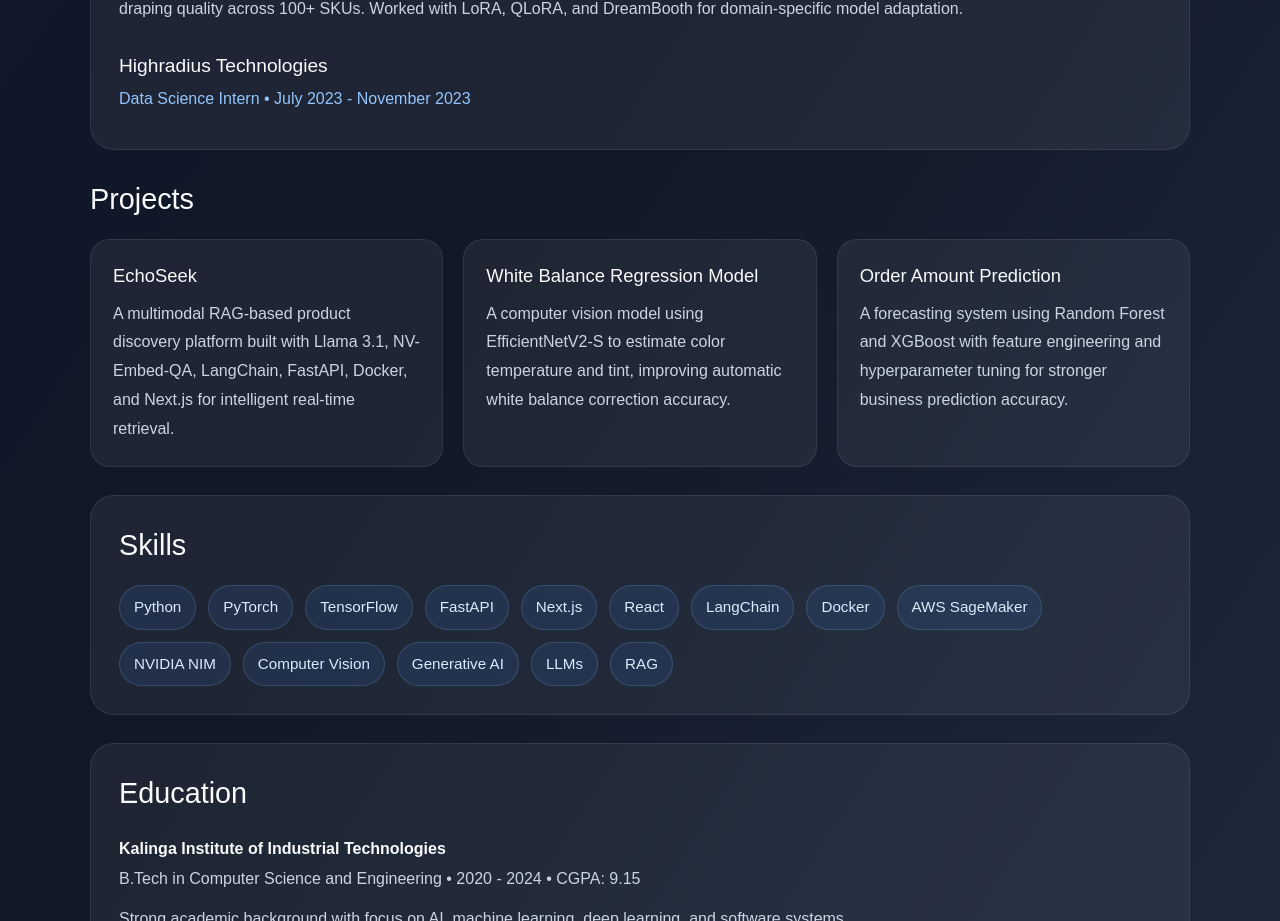
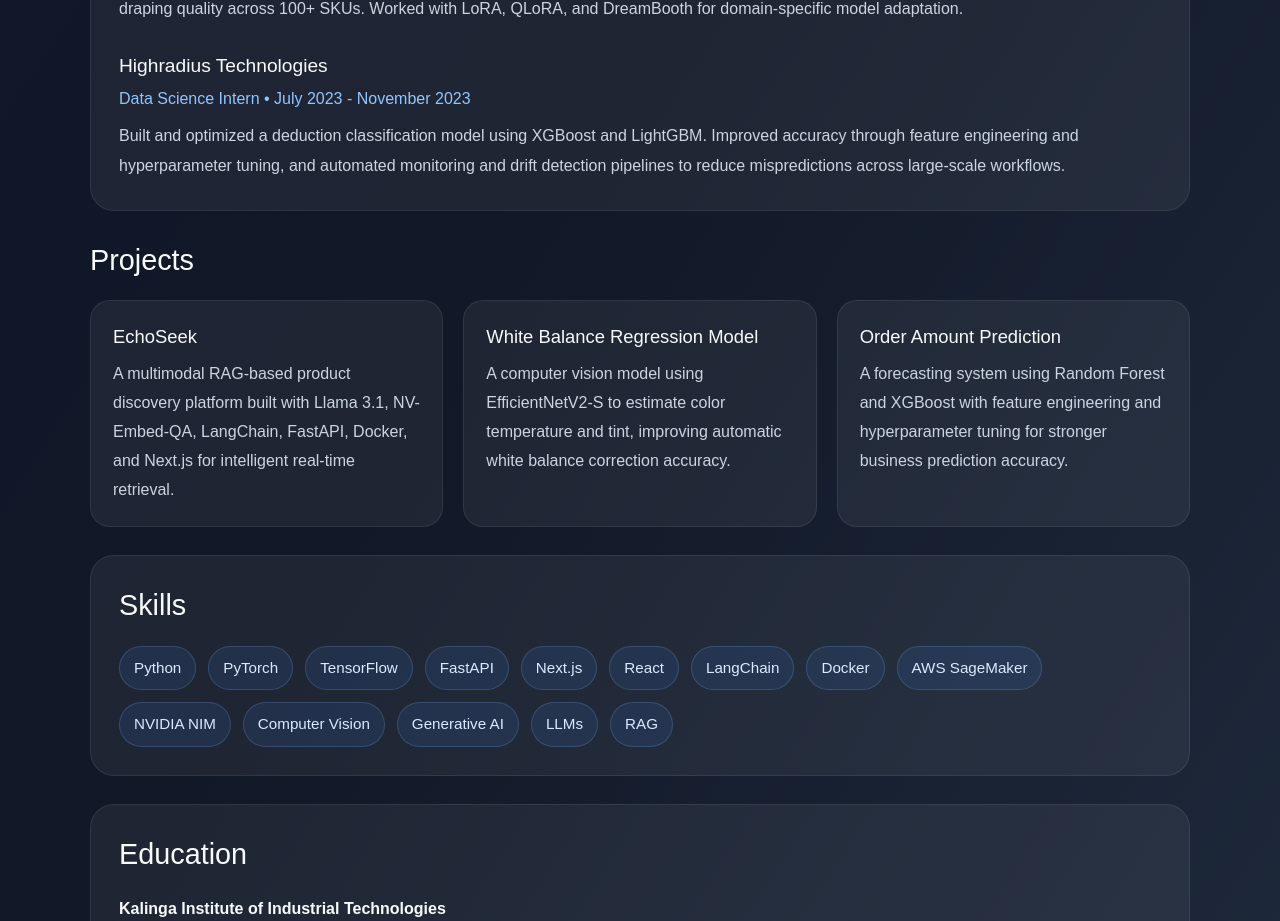
Before and after one commit to pratim4dasude/Personal_dashboard, a Next.js app: page / in a window 1280 px wide. Shown: the part 940-1861 px from the top of the page. Built offline with nearby package versions, Linux system fonts and the light colour scheme.

Commit message:
updated flow

```diff
--- a/app/page.tsx
+++ b/app/page.tsx
@@ -222,7 +222,10 @@
                 Data Science Intern • July 2023 - November 2023
               </p>
               <p style={{ color: "#cbd5e1", lineHeight: "1.9" }}>
-
+                Built and optimized a deduction classification model using XGBoost and LightGBM. Improved accuracy through feature
+                engineering and hyperparameter tuning, and automated monitoring
+                and drift detection pipelines to reduce mispredictions across
+                large-scale workflows.
 
               </p>
             </div>
```
